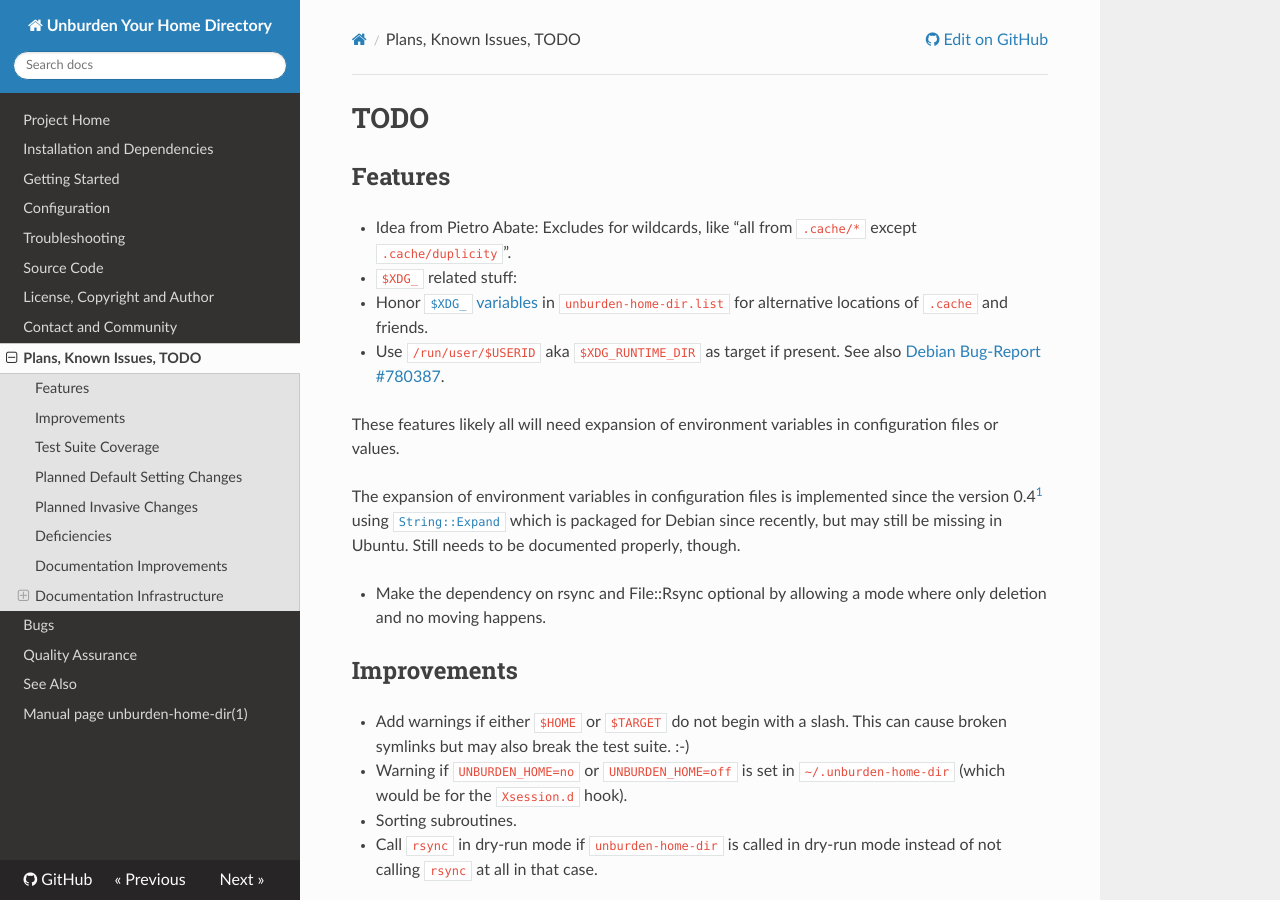
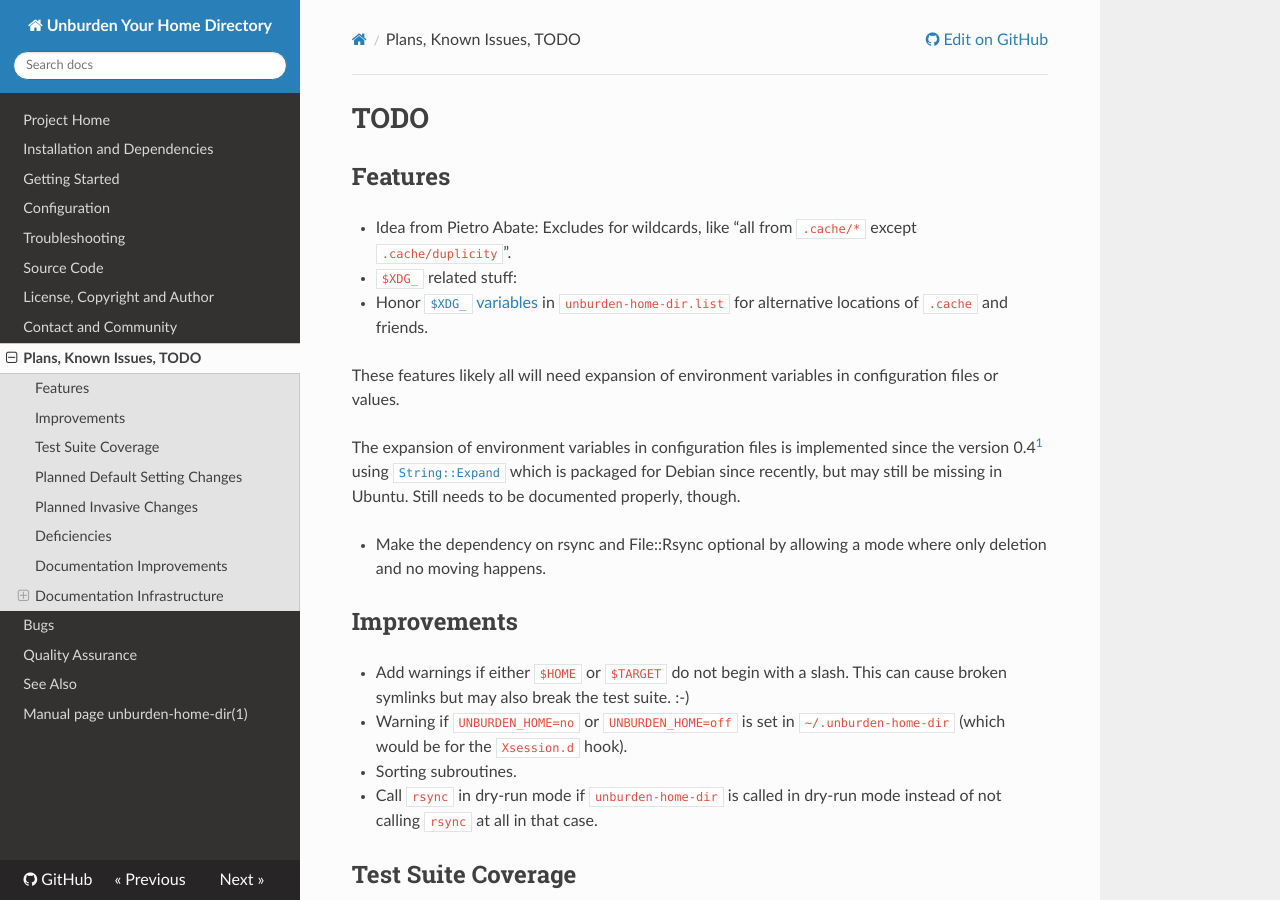
Before and after one commit to xtaran/unburden-home-dir, an MkDocs documentation site: the page built from docs/todo.md, in a window 1280 px wide and 900 px high. Built offline with MkDocs 1.6.1, drawn with Linux system fonts in a browser that asks for light colours; nearby versions of some CDN libraries; old or Windows-style settings are respelled for this version of MkDocs.

Commit message:
Don't set TARGETDIR in config by default but compute a sane default value
The default value is determined as follows:

- Use $TARGETDIR if set in the configuration file.
- Else use $XDG_RUNTIME_DIR/$UID if it exists.
- Else use /run/user/$UID if it exists.
- Else use $TMPDIR if it exists.
- Else use /tmp/.

Requires new runtime dependency libfile-slurp-perl.

For coverage computation, the test suite is run twice, once with and
once without $TMPDIR and $XDG_RUNTIME_DIR being set.

Closes: #780387

```diff
--- a/docs/todo.md
+++ b/docs/todo.md
@@ -13,10 +13,6 @@ Features
     [`$XDG_` variables](http://standards.freedesktop.org/basedir-spec/basedir-spec-latest.html#variables)
     in `unburden-home-dir.list` for alternative locations of `.cache`
     and friends.
-
-  * Use `/run/user/$USERID` aka `$XDG_RUNTIME_DIR` as target if
-    present. See also
-    [Debian Bug-Report #780387](https://bugs.debian.org/780387).
 
   These features likely all will need expansion of environment
   variables in configuration files or values.
```
Also changed, not shown: 5 other files.
